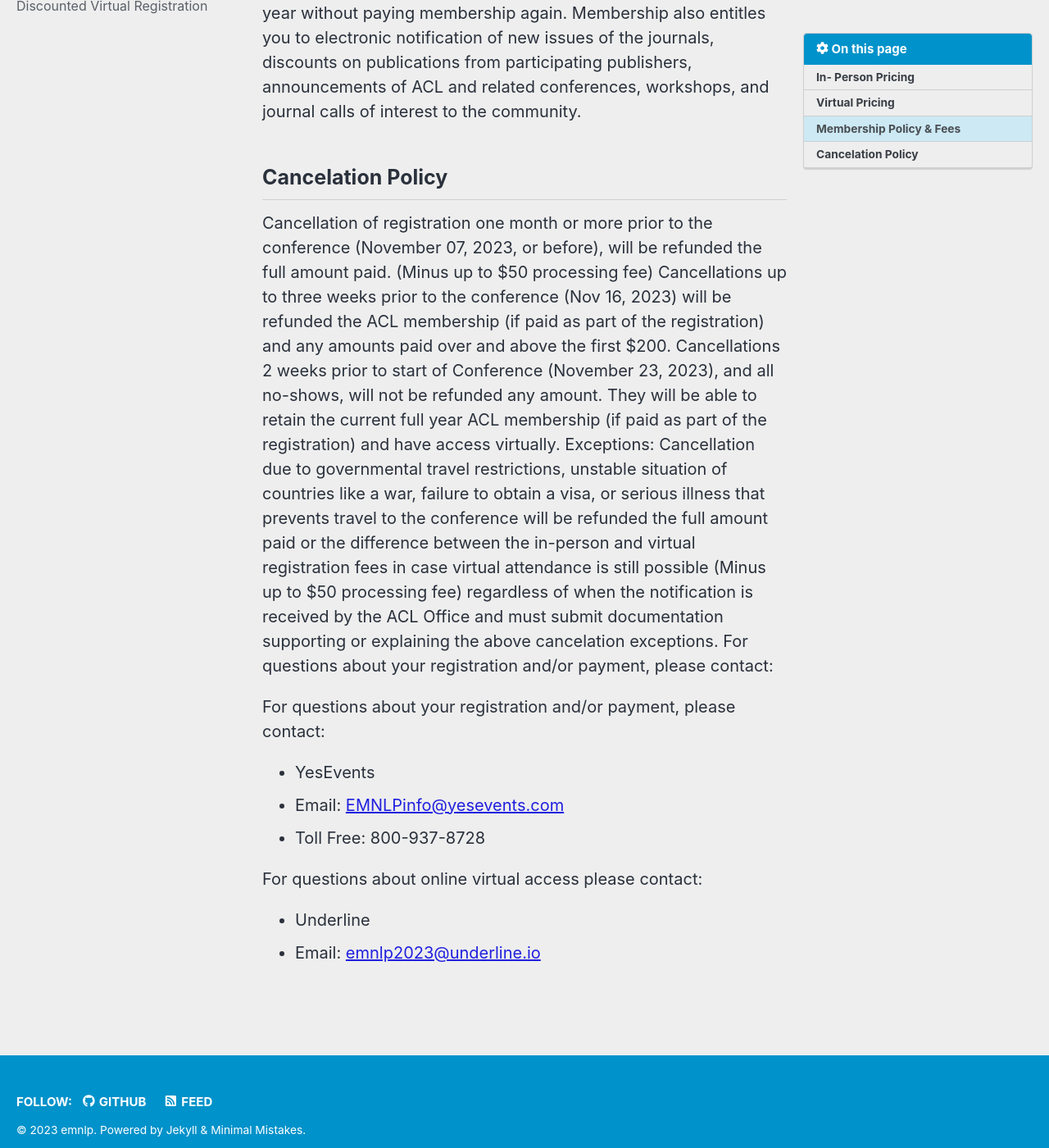
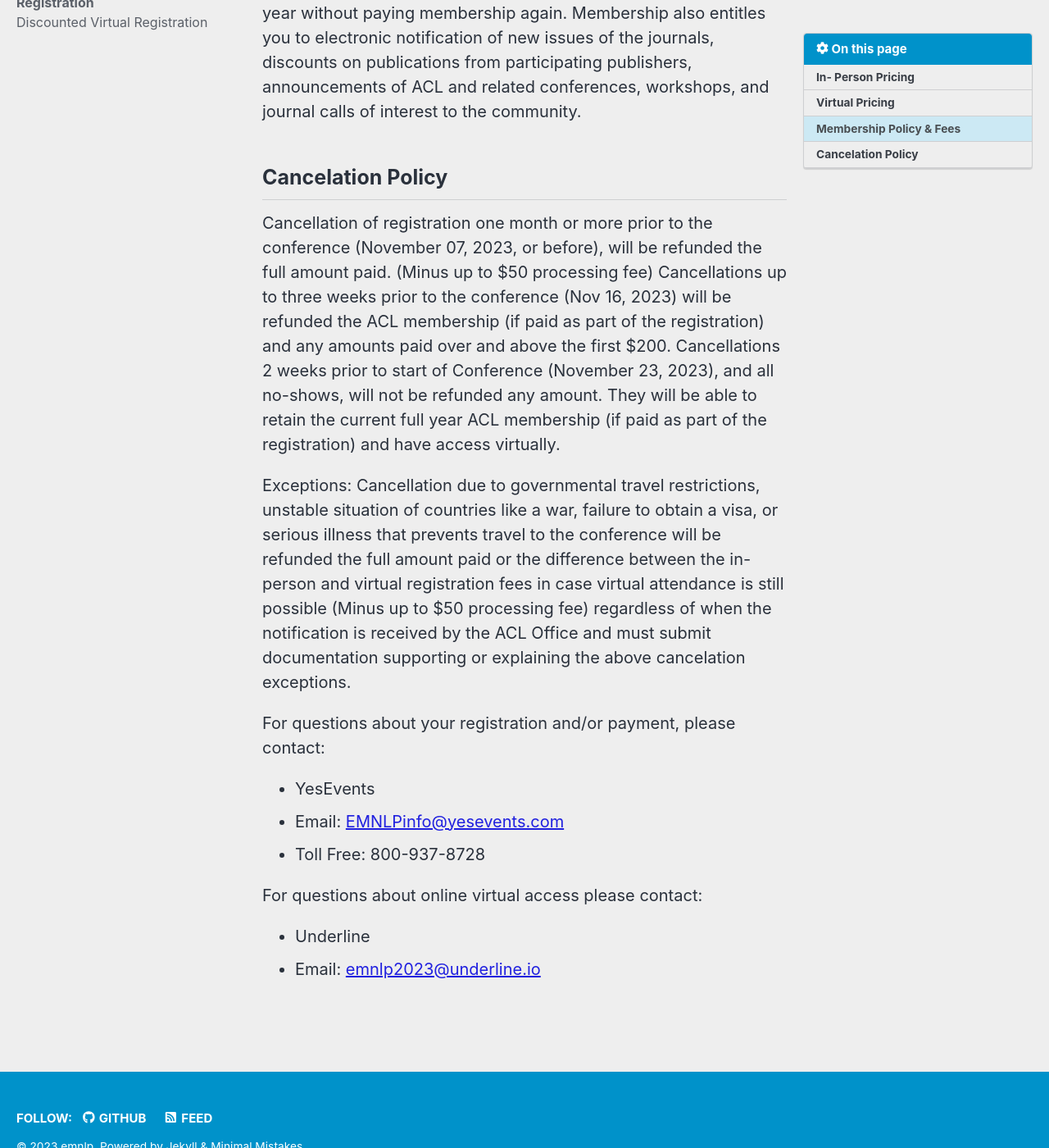
Before and after one commit to acl-org/emnlp-2023, a Jekyll site: the page built from _pages/registration.md, in a window 1280 px wide and 1400 px high, scrolled down 5299 px. Shown: the whole window at 82% size. Built offline with Jekyll 4.4.1, drawn with Linux system fonts in a browser that asks for light colours; cached includes are drawn as plain includes; nearby versions of some CDN libraries.

Commit message:
Update registration.md

```diff
--- a/_pages/registration.md
+++ b/_pages/registration.md
@@ -146,8 +146,8 @@ The ACL policy is that everyone attending an ACL conference must be a current (C
 ## Cancelation Policy
 Cancellation of registration one month or more prior to the conference (November 07, 2023, or before), will be refunded the full amount paid. (Minus up to $50 processing fee)
 Cancellations up to three weeks prior to the conference (Nov 16, 2023) will be refunded the ACL membership (if paid as part of the registration) and any amounts paid over and above the first $200. Cancellations 2 weeks prior to start of Conference (November 23, 2023), and all no-shows, will not be refunded any amount. They will be able to retain the current full year ACL membership (if paid as part of the registration) and have access virtually.
+
 Exceptions: Cancellation due to governmental travel restrictions, unstable situation of countries like a war, failure to obtain a visa, or serious illness that prevents travel to the conference will be refunded the full amount paid or the difference between the in-person and virtual registration fees in case virtual attendance is still possible (Minus up to $50 processing fee) regardless of when the notification is received by the ACL Office and must submit documentation supporting or explaining the above cancelation exceptions.
-For questions about your registration and/or payment, please contact:
 
 
 For questions about your registration and/or payment, please contact:
```
